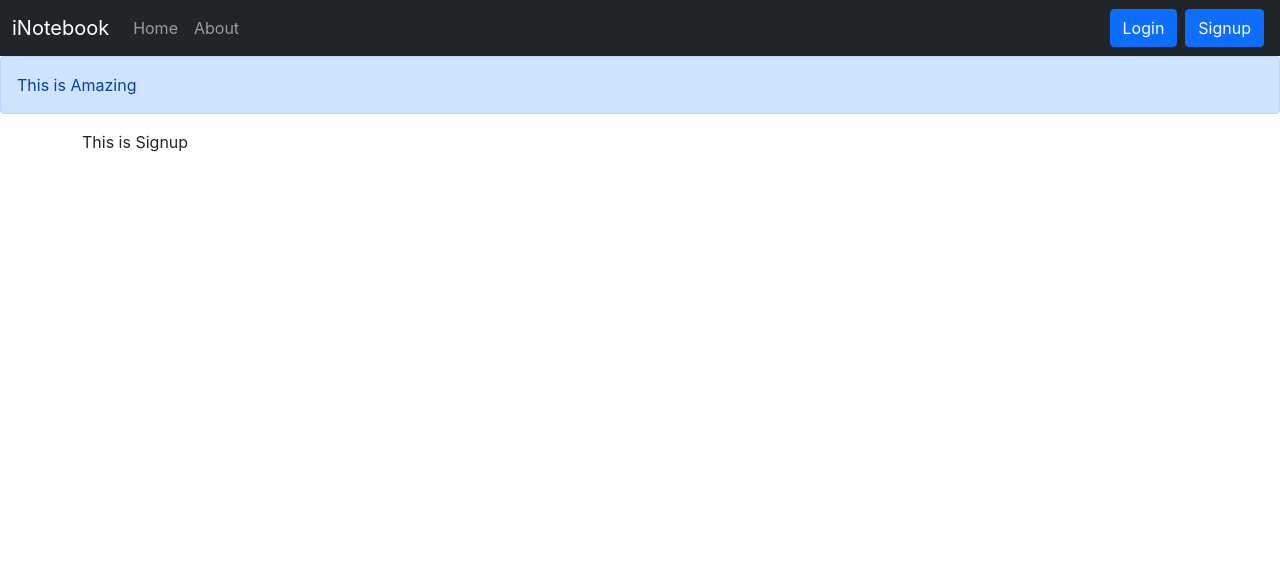
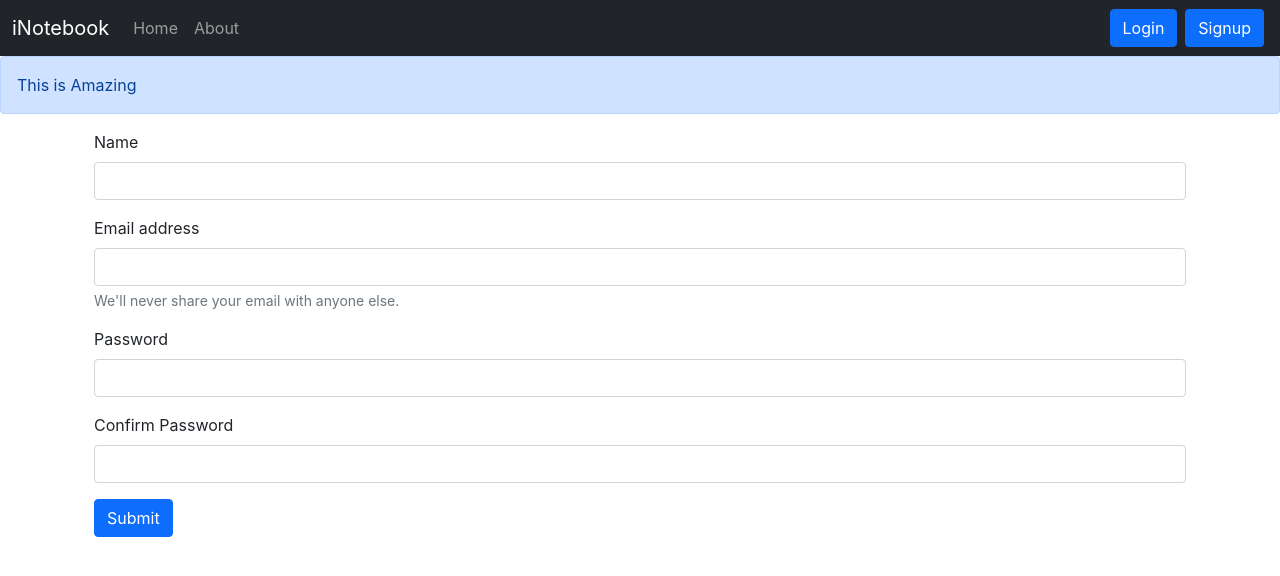
Before and after one commit to itsdev-vy/iNotebook-React, a React (Create React App) app: page /signup in a window 1280 px wide. Shown: the top 576 px of the page. Built offline with nearby package versions, Linux system fonts and the light colour scheme.

Commit message:
Adding SignUp Component to iNotebook

```diff
--- a/src/components/Signup.js
+++ b/src/components/Signup.js
@@ -1,9 +1,59 @@
-import React from 'react'
+import React, { useState } from 'react'
+import { useHistory } from 'react-router-dom'
 
 function Signup() {
+    const [credentials, setCredentials] = useState({ name: "", email: "", password: "", cpassword: "" })
+    let history = useHistory();
+
+    const handleSubmit = async (e) => {
+        e.preventDefault();
+        const { name, email, password } = credentials;
+        const response = await fetch("http://localhost:5000/api/auth/createuser", {
+            method: 'POST',
+            headers: {
+                'Content-Type': 'application/json'
+            },
+            body: JSON.stringify({ name, email, password })
+        });
+        const json = await response.json()
+        console.log(json);
+        if (json.success) {
+            // Save the auth token and redirect
+            localStorage.setItem('token', json.authtoken);
+            history.push("/");
+
+        }
+        else {
+            alert("Invalid credentials");
+        }
+    }
+
+    const onChange = (e) => {
+        setCredentials({ ...credentials, [e.target.name]: e.target.value })
+    }
     return (
-        <div>
-            This is Signup
+        <div className="container">
+            <form onSubmit={handleSubmit}>
+                <div className="mb-3">
+                    <label htmlFor="name" className="form-label">Name</label>
+                    <input type="text" className="form-control" id="name" name="name" onChange={onChange} aria-describedby="emailHelp" />
+                </div>
+                <div className="mb-3">
+                    <label htmlFor="email" className="form-label">Email address</label>
+                    <input type="email" className="form-control" id="email" name="email" onChange={onChange} aria-describedby="emailHelp" />
+                    <div id="emailHelp" class="form-text">We'll never share your email with anyone else.</div>
+                </div>
+                <div className="mb-3">
+                    <label htmlFor="password" className="form-label">Password</label>
+                    <input type="password" className="form-control" id="password" name="password" onChange={onChange} minLength={5} required />
+                </div>
+                <div className="mb-3">
+                    <label htmlFor="cpassword" className="form-label">Confirm Password</label>
+                    <input type="password" className="form-control" id="cpassword" name="cpassword" onChange={onChange} minLength={5} required />
+                </div>
+
+                <button type="submit" className="btn btn-primary">Submit</button>
+            </form>
         </div>
     )
 }
```
Also changed, not shown: 1 other file (tests, documents, lock files or other folders).
